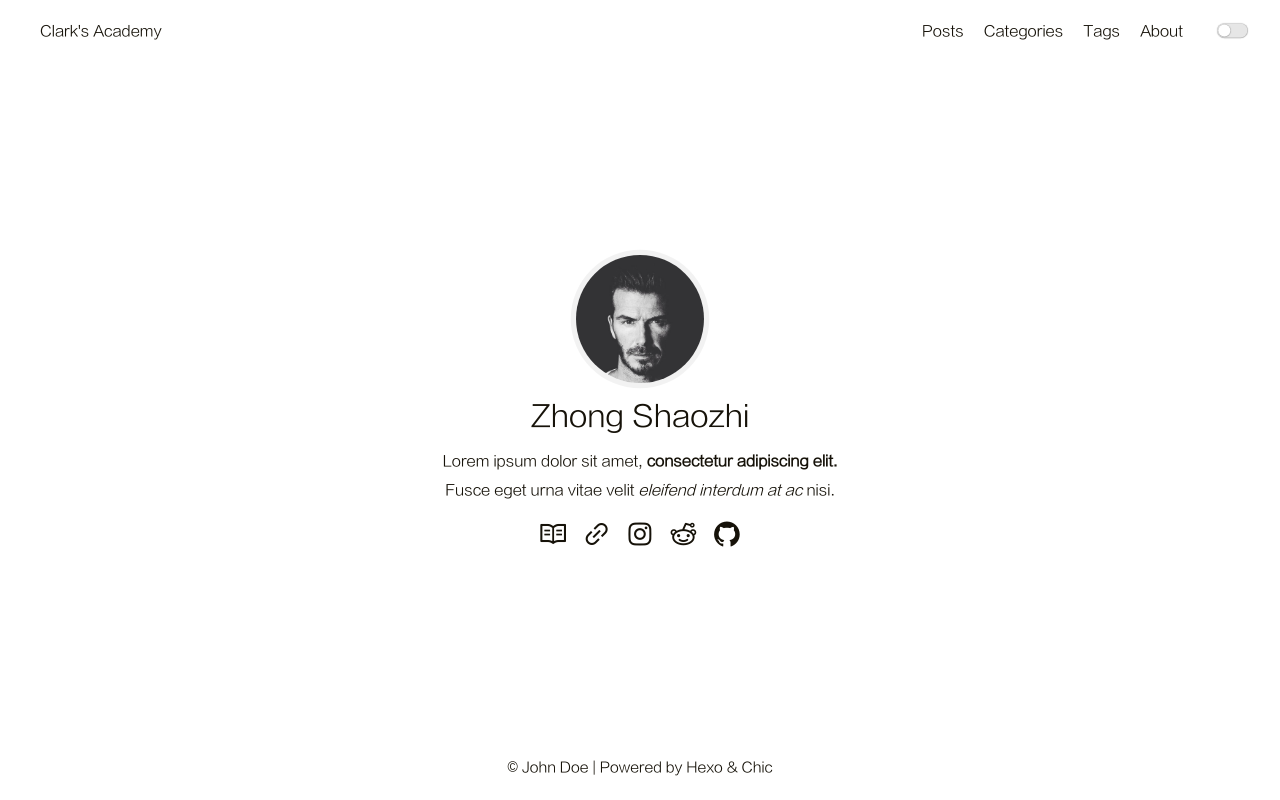
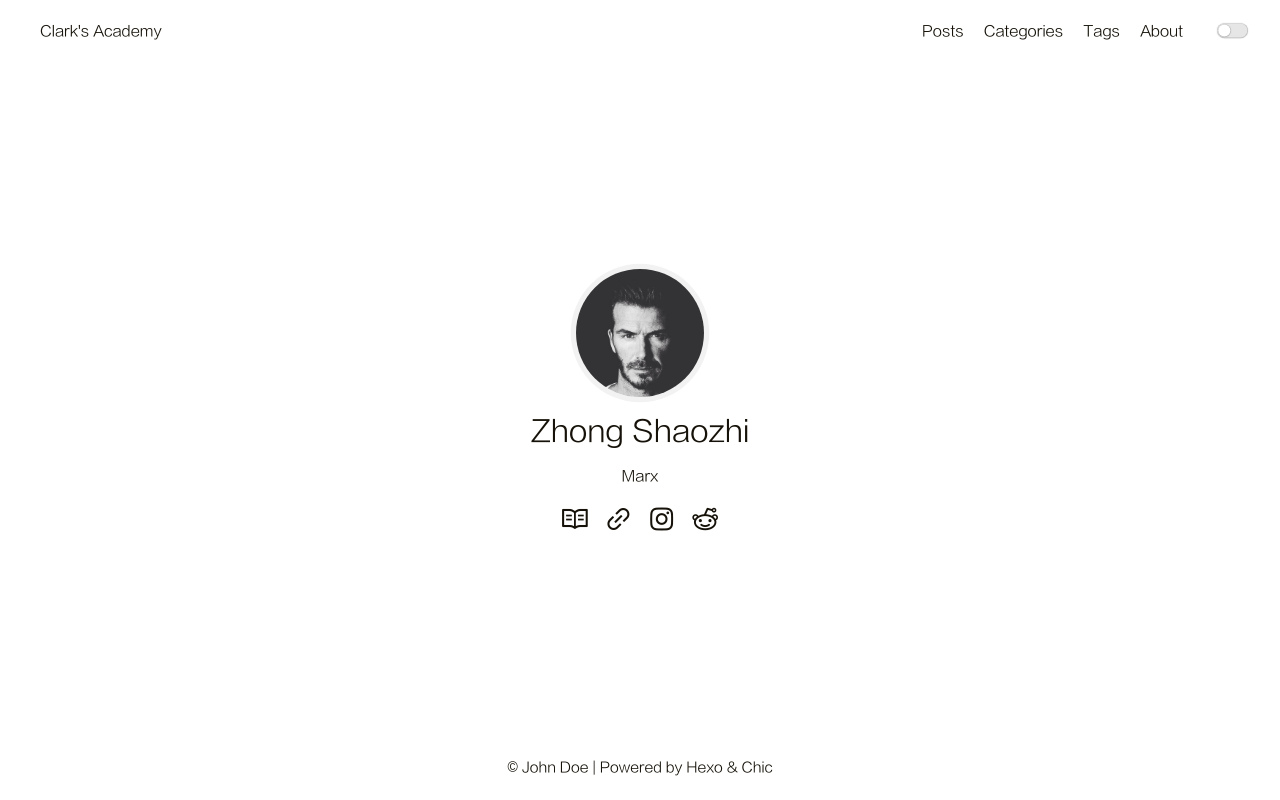
Before and after one commit to zhongshaozhi/zhongshaozhi.github.io, a plain HTML site: page index.html in a window 1280 px wide. Drawn offline with Linux system fonts and the light colour scheme.

Commit message:
Site updated: 2024-10-09 01:03:43

```diff
--- a/index.html
+++ b/index.html
@@ -131,7 +131,7 @@
             <a href="/archives"><img src="/image/avatar.jpeg"></a>
         </div>
         <div class="nickname">Zhong Shaozhi</div>
-        <div class="description"><p>Lorem ipsum dolor sit amet, <strong>consectetur adipiscing elit.</strong> <br>Fusce eget urna vitae velit <em>eleifend interdum at ac</em> nisi.</p>
+        <div class="description"><p>Marx</p>
 </div>
         <div class="links">
 
@@ -164,13 +164,6 @@
 
                     </a>
 
-                    <a class="link-item" title="Github" target="_blank" rel="noopener" href="https://github.com/Siricee">
-
-
-                            <i class="iconfont icon-github"></i>
-
-                    </a>
-
 
         </div>
     </div>
```
